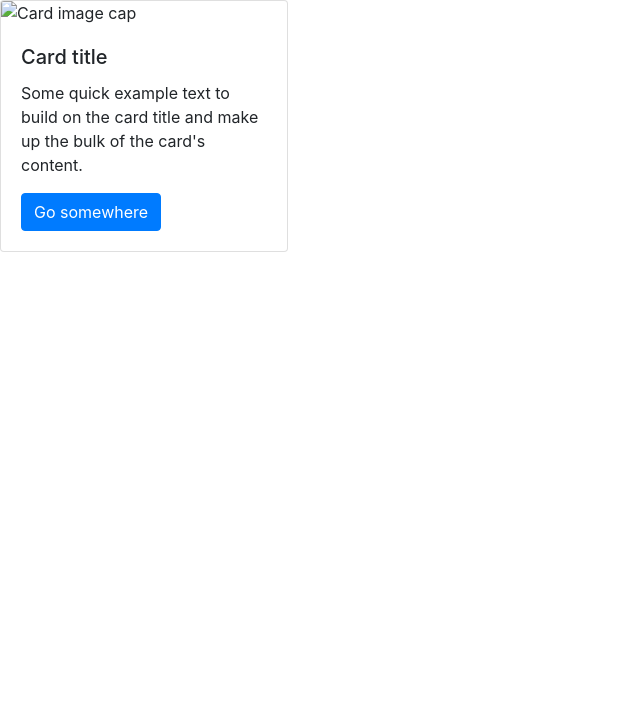
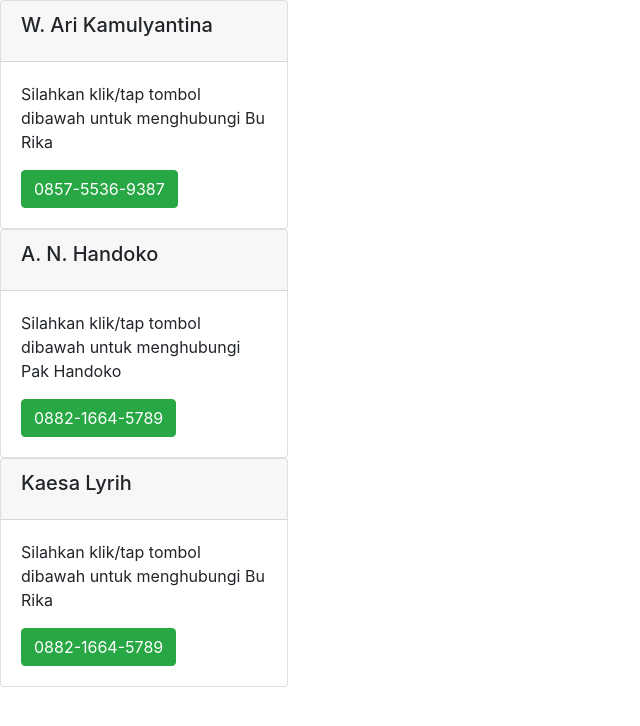
Before and after one commit to harimbodo/harimbodo.github.io, a plain HTML site: page index.html in a window 1280 px wide. Shown: the whole page, without its empty margins (0-640 px from the left). Drawn offline with nearby package versions, Linux system fonts and the light colour scheme.

Commit message:
Update index.html

```diff
--- a/index.html
+++ b/index.html
@@ -8,18 +8,36 @@
     <!-- Bootstrap CSS -->
     <link rel="stylesheet" href="https://maxcdn.bootstrapcdn.com/bootstrap/4.0.0/css/bootstrap.min.css" integrity="sha384-Gn5384xqQ1aoWXA+058RXPxPg6fy4IWvTNh0E263XmFcJlSAwiGgFAW/dAiS6JXm" crossorigin="anonymous">
 
-    <title>Hello, world!</title>
+    <title>Hari Mbodo</title>
   </head>
   <body>
     <div class="card" style="width: 18rem;">
-  <img class="card-img-top" src="..." alt="Card image cap">
-  <div class="card-body">
-    <h5 class="card-title">Card title</h5>
-    <p class="card-text">Some quick example text to build on the card title and make up the bulk of the card's content.</p>
-    <a href="#" class="btn btn-primary">Go somewhere</a>
+      <div class="card-header">
+        <h5 class="card-title">W. Ari Kamulyantina</h5>
+      </div>
+      <div class="card-body">
+        <p class="card-text">Silahkan klik/tap tombol dibawah untuk menghubungi Bu Rika</p>
+        <a href="https://api.whatsapp.com/send?phone=62085755369387&text=*Hallo*" class="btn btn-success">0857-5536-9387</a>
       </div>
     </div>
-
+    <div class="card" style="width: 18rem;">
+      <div class="card-header">
+        <h5 class="card-title">A. N. Handoko</h5>
+      </div>
+      <div class="card-body">
+        <p class="card-text">Silahkan klik/tap tombol dibawah untuk menghubungi Pak Handoko</p>
+        <a href="https://api.whatsapp.com/send?phone=6288216645789&text=*Hallo*" class="btn btn-success">0882-1664-5789</a>
+      </div>
+    </div>
+    <div class="card" style="width: 18rem;">
+      <div class="card-header">
+        <h5 class="card-title">Kaesa Lyrih</h5>
+      </div>
+      <div class="card-body">
+        <p class="card-text">Silahkan klik/tap tombol dibawah untuk menghubungi Bu Rika</p>
+        <a href="https://api.whatsapp.com/send?phone=6288216645789&text=*Hallo*" class="btn btn-success">0882-1664-5789</a>
+      </div>
+    </div>
     <!-- Optional JavaScript -->
     <!-- jQuery first, then Popper.js, then Bootstrap JS -->
     <script src="https://code.jquery.com/jquery-3.2.1.slim.min.js" integrity="sha384-KJ3o2DKtIkvYIK3UENzmM7KCkRr/rE9/Qpg6aAZGJwFDMVNA/GpGFF93hXpG5KkN" crossorigin="anonymous"></script>
```
